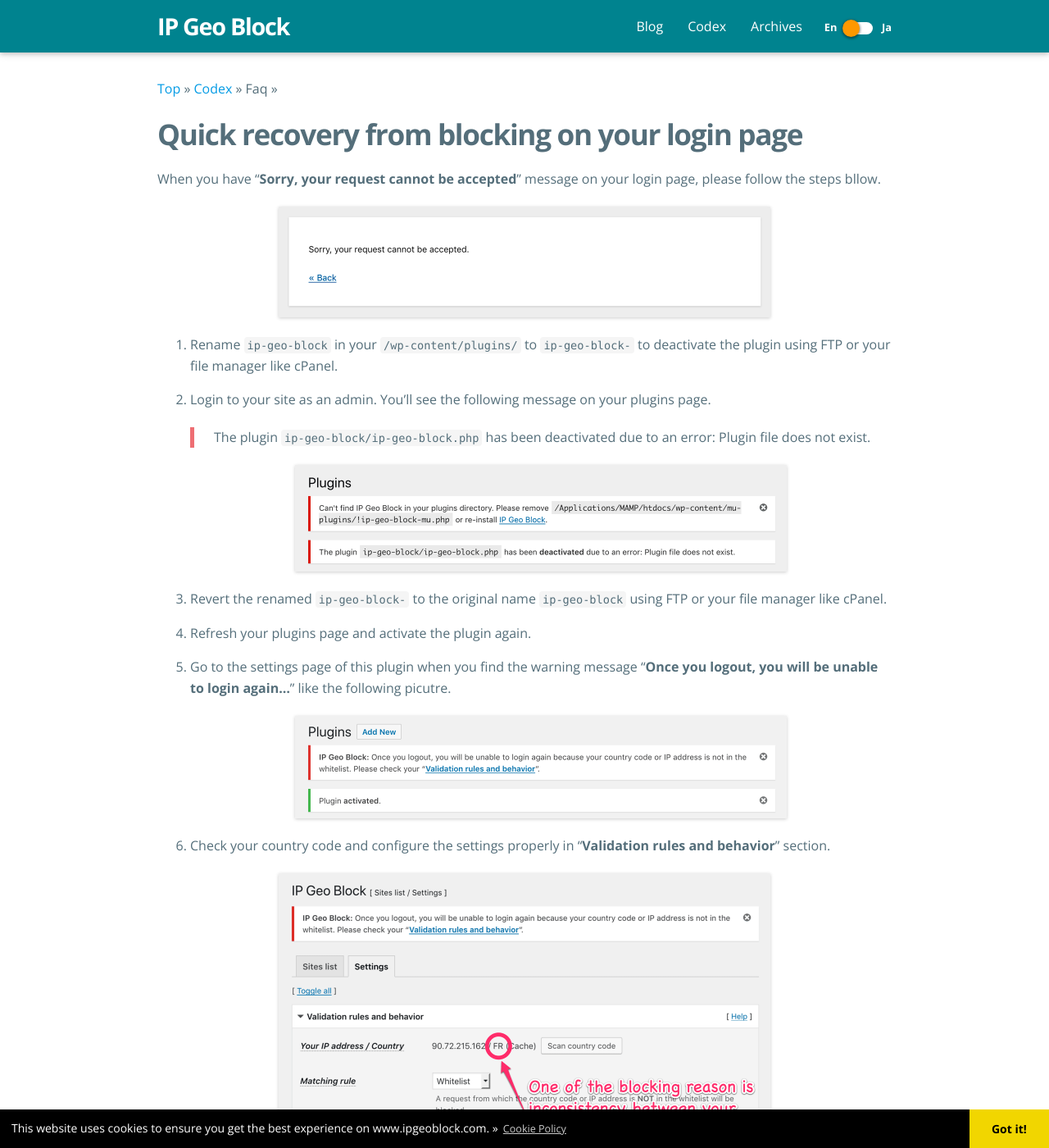
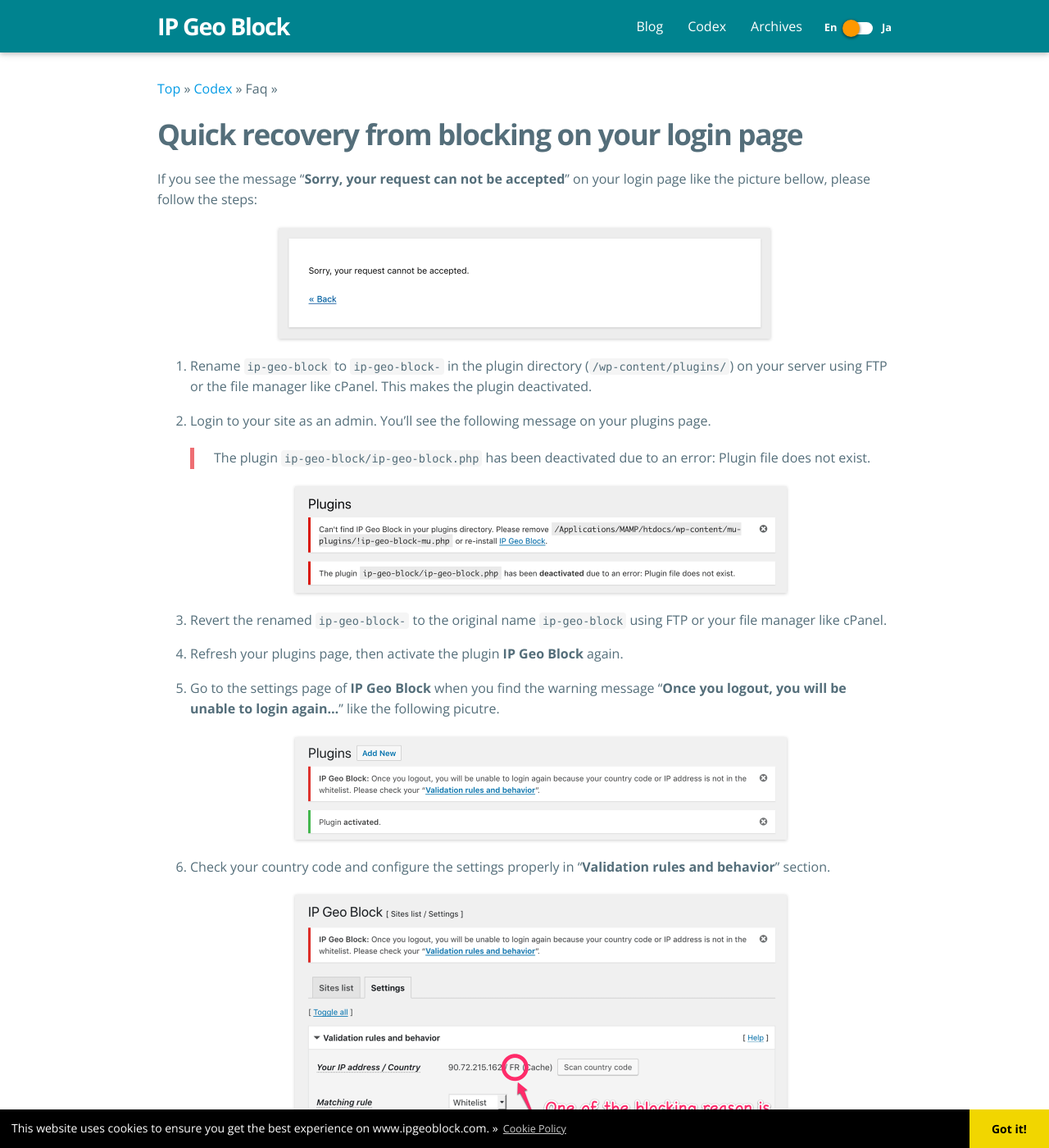
Before and after one commit to tokkonopapa/WordPress-IP-Geo-Block, a Jekyll site: the page built from _codex/02. FAQ/01. Quick recoverry/quick-recovery-from-blockig-on-login-page.md, in a window 1280 px wide and 1400 px high. Shown: the whole window at 82% size. Built offline with Jekyll 4.4.1, drawn with Linux system fonts in a browser that asks for light colours; some web fonts are replaced; some of the changed text lies outside the part shown.

Commit message:
Update a faq.

```diff
--- a/_codex/02. FAQ/02. Quick recoverry/quick-recovery-from-blockig-on-login-page.md
+++ b/_codex/02. FAQ/01. Quick recoverry/quick-recovery-from-blockig-on-login-page.md
@@ -6,14 +6,16 @@
 excerpt: Quick recovery from blocking on your login page
 ---
 
-When you have &ldquo;**Sorry, your request cannot be accepted**&rdquo; message on
-your login page, please follow the steps bllow.
+If you see the message &ldquo;**Sorry, your request can not be accepted**&rdquo;
+on your login page like the picture bellow, please follow the steps:
 
 ![Blocking message]({{ '/img/2018-12/BlockingMessage.png' | prepend: site.baseurl }}
  "Blocking message"
 )
 
-1. Rename `ip-geo-block` in your `/wp-content/plugins/` to `ip-geo-block-` to deactivate the plugin using FTP or your file manager like cPanel.
+1. Rename `ip-geo-block` to `ip-geo-block-` in the plugin directory
+   (`/wp-content/plugins/`) on your server using FTP or the file manager like
+   cPanel. This makes the plugin deactivated.
 
 2. Login to your site as an admin. You'll see the following message on your plugins page.
 
@@ -25,9 +27,11 @@
 
 3. Revert the renamed `ip-geo-block-` to the original name `ip-geo-block` using FTP or your file manager like cPanel.
 
-4. Refresh your plugins page and activate the plugin again.
+4. Refresh your plugins page, then activate the plugin **IP Geo Block** again.
 
-5. Go to the settings page of this plugin when you find the warning message "**Once you logout, you will be unable to login again...**" like the following picutre.
+5. Go to the settings page of **IP Geo Block** when you find the warning message
+   &ldquo;**Once you logout, you will be unable to login again...**&rdquo; like
+   the following picutre.
 
     ![Warning message in case of blocking]({{ '/img/2018-12/WarningBlocking.png' | prepend: site.baseurl }}
      "Warning message in case of blocking"
@@ -35,9 +39,13 @@
 
 6. Check your country code and configure the settings properly in "**Validation rules and behavior**" section.
 
-![Configure your settings]({{ '/img/2018-12/ConsistencyCountryCode.png' | prepend: site.baseurl }}
- "Configure your settings"
-)
+    ![Configure your settings]({{ '/img/2018-12/ConsistencyCountryCode.png' | prepend: site.baseurl }}
+     "Configure your settings"
+    )
+  Or in case your IP address is blacklisted:
+    ![Your IP address is blacklisted]({{ '/img/2018-12/BlacklistedIP.png' | prepend: site.baseurl }}
+     "Your IP address is blacklisted"
+    )
 
 [IP-Geo-Block]: https://wordpress.org/plugins/ip-geo-block/ "IP Geo Block &#124; WordPress.org"
 [SupportForum]: https://wordpress.org/support/plugin/ip-geo-block/ "View: Plugin Support &laquo; WordPress.org Forums"
```
Also changed, not shown: _codex/02. FAQ/02. Emergency/what-should-i-do-when-i-m-locked-out.md (renamed from _codex/02. FAQ/01. Emergency/what-should-i-do-when-i-m-locked-out.md), img/2018-12/BlacklistedIP.png (added).
